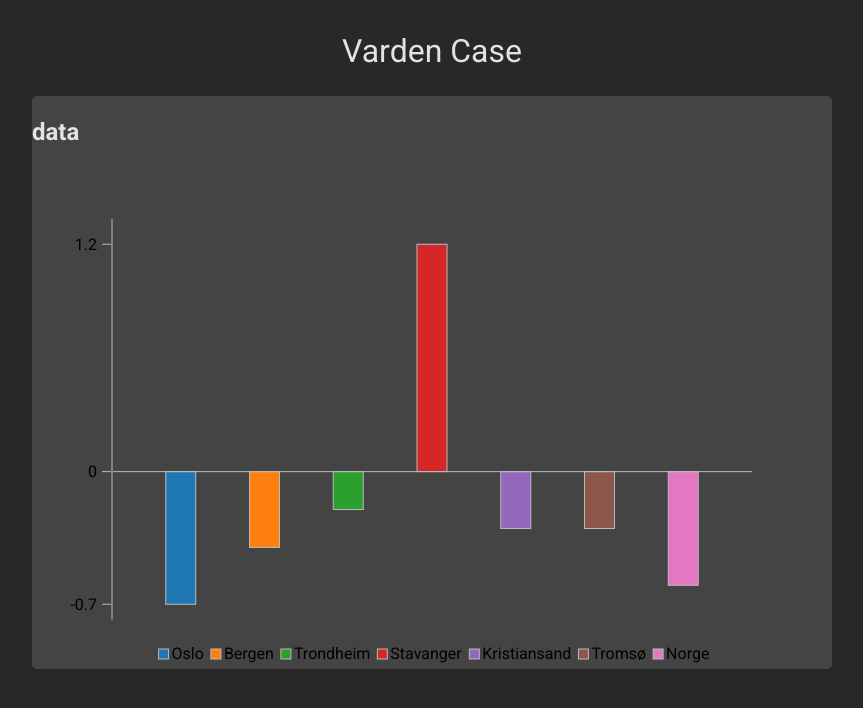
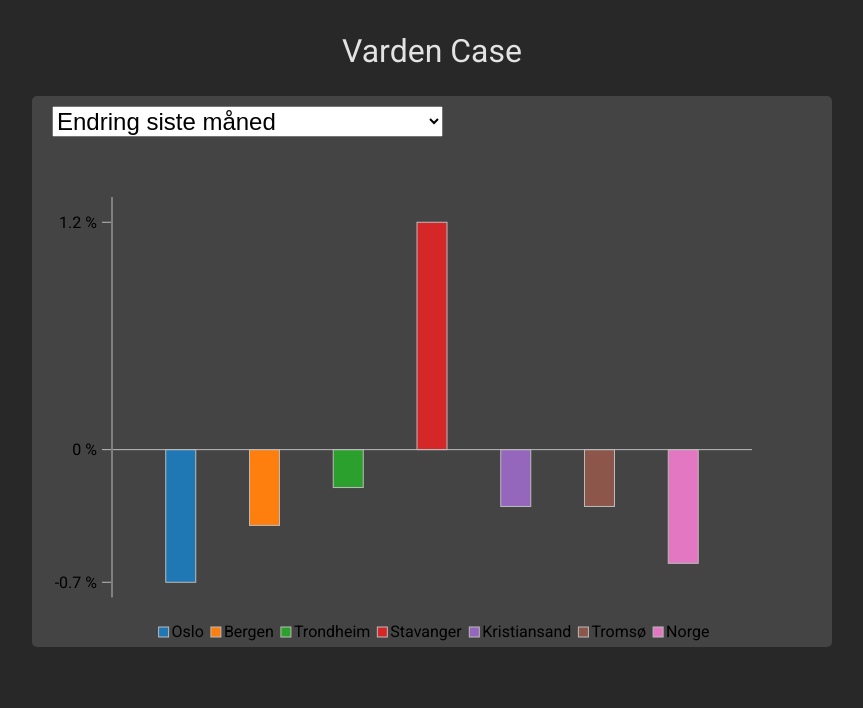
Before and after one commit to Brobo1/varden-case, a plain HTML site: page index.html in a window 1280 px wide. Shown: the whole page, without its empty margins (208-1071 px from the left). Drawn offline with Linux system fonts and the light colour scheme.

Commit message:
Refactor chart creation flow and UI interactions.
Reorganized `createChart` function to accept pre-fetched data, improving efficiency. Added a dropdown for selecting chart data dynamically, with corresponding events to update the chart. Updated CSS and axes to enhance UI clarity and usability.

```diff
--- a/css/style.css
+++ b/css/style.css
@@ -30,6 +30,15 @@ main {
   width: 100%;
 }
 
+#chart-header {
+  margin: 10px 20px;
+}
+
+#chart-title {
+  margin: 0;
+  font-weight: 300;
+}
+
 #chart-container {
   display: flex;
   flex-direction: column;
@@ -38,6 +47,10 @@ main {
   width: 90%;
   max-width: 800px;
   background-color: #444444;
+}
+
+#chart-dropdown {
+  font-size: 24px;
 }
 
 svg {
--- a/js/app.js
+++ b/js/app.js
@@ -1,6 +1,11 @@
 import { createChart } from "./chart/createChart.js";
+import { getData } from "./data.js";
+import { chartHeader } from "./chart/header/chartHeader.js";
 
 let chartData = "Endring siste måned";
+
+const data = await getData();
+chartHeader(data);
 
 let strokeColor = {
   noHover: "#bbbbbb",
@@ -38,10 +43,19 @@ let barColors = {
   },
 };
 
-createChart(chartData, barColors, strokeColor);
+createChart(data, chartData, barColors, strokeColor);
 
+//Redraw the chart if window is resized
 window.addEventListener("resize", () => {
-  createChart(chartData, barColors, strokeColor);
+  createChart(data, chartData, barColors, strokeColor);
+});
+
+//redraw the chart if dropdown has been changed
+document.addEventListener("change", (e) => {
+  if (e.target.id === "chart-dropdown") {
+    chartData = e.target.value;
+    createChart(data, chartData, barColors, strokeColor);
+  }
 });
 
 window.addEventListener("mouseover", (e) => {
--- a/js/chart/axes.js
+++ b/js/chart/axes.js
@@ -72,7 +72,7 @@ function yAxisLabels(
   label.setAttribute("y", scaledPos.toString());
   label.setAttribute("dominant-baseline", "central");
   label.setAttribute("text-anchor", "end");
-  label.textContent = value;
+  label.textContent = value + " %";
 
   let dash = document.createElementNS("http://www.w3.org/2000/svg", "line");
   dash.setAttribute("x1", (padding.x - 10).toString());
--- a/js/chart/bar/bars.js
+++ b/js/chart/bar/bars.js
@@ -64,7 +64,6 @@ export function addBars(
   chart.appendChild(barsContainer);
 
   for (const city in data) {
-    console.log(city);
     spacing += spaceBetweenBars;
 
     let value = data[city][chartData];
--- a/js/chart/createChart.js
+++ b/js/chart/createChart.js
@@ -1,12 +1,8 @@
 import { addAxes } from "./axes.js";
 import { addBars } from "./bar/bars.js";
-import { getData } from "../data.js";
 import { chartHeader } from "./header/chartHeader.js";
 
-export async function createChart(chartData, barColors, strokeColor) {
-  // Not optimal as fetching everytime createChart gets called. Move further up
-  const data = await getData();
-
+export function createChart(data, chartData, barColors, strokeColor) {
   let padding = { x: 80, y: 50 };
   let scaleFactor = 0.9;
 
@@ -38,8 +34,6 @@ export async function createChart(chartData, barColors, strokeColor) {
 
   let barWidth = 30;
 
-  chartHeader(data, chartData);
-
   addBars(
     chartStyle,
     data,
--- a/js/chart/header/chartHeader.js
+++ b/js/chart/header/chartHeader.js
@@ -1,11 +1,17 @@
 const headerDiv = document.getElementById("chart-header");
 
-export function chartHeader(data, chartData) {
+export function chartHeader(data) {
   headerDiv.innerHTML = "";
 
-  let chartTitle = document.createElement("h2");
-  chartTitle.id = "chart-title";
-  chartTitle.textContent = "data";
+  let dropdown = document.createElement("select");
+  dropdown.id = "chart-dropdown";
+  dropdown.ariaLabel = "Select data";
 
-  headerDiv.append(chartTitle);
+  for (const option in data.Oslo) {
+    let dropdownOption = document.createElement("option");
+    dropdownOption.textContent = option;
+    dropdown.append(dropdownOption);
+  }
+
+  headerDiv.append(dropdown);
 }
```
